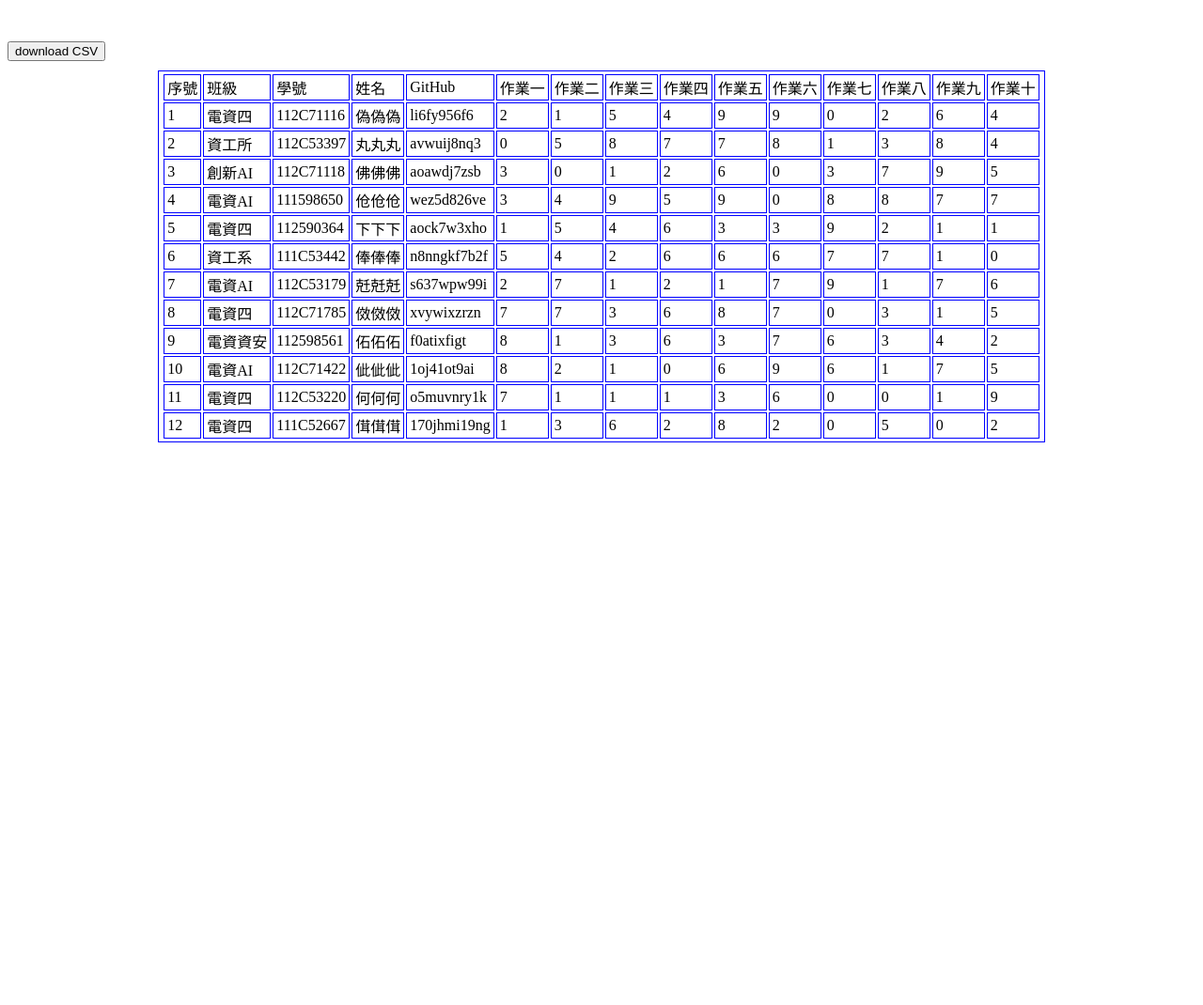
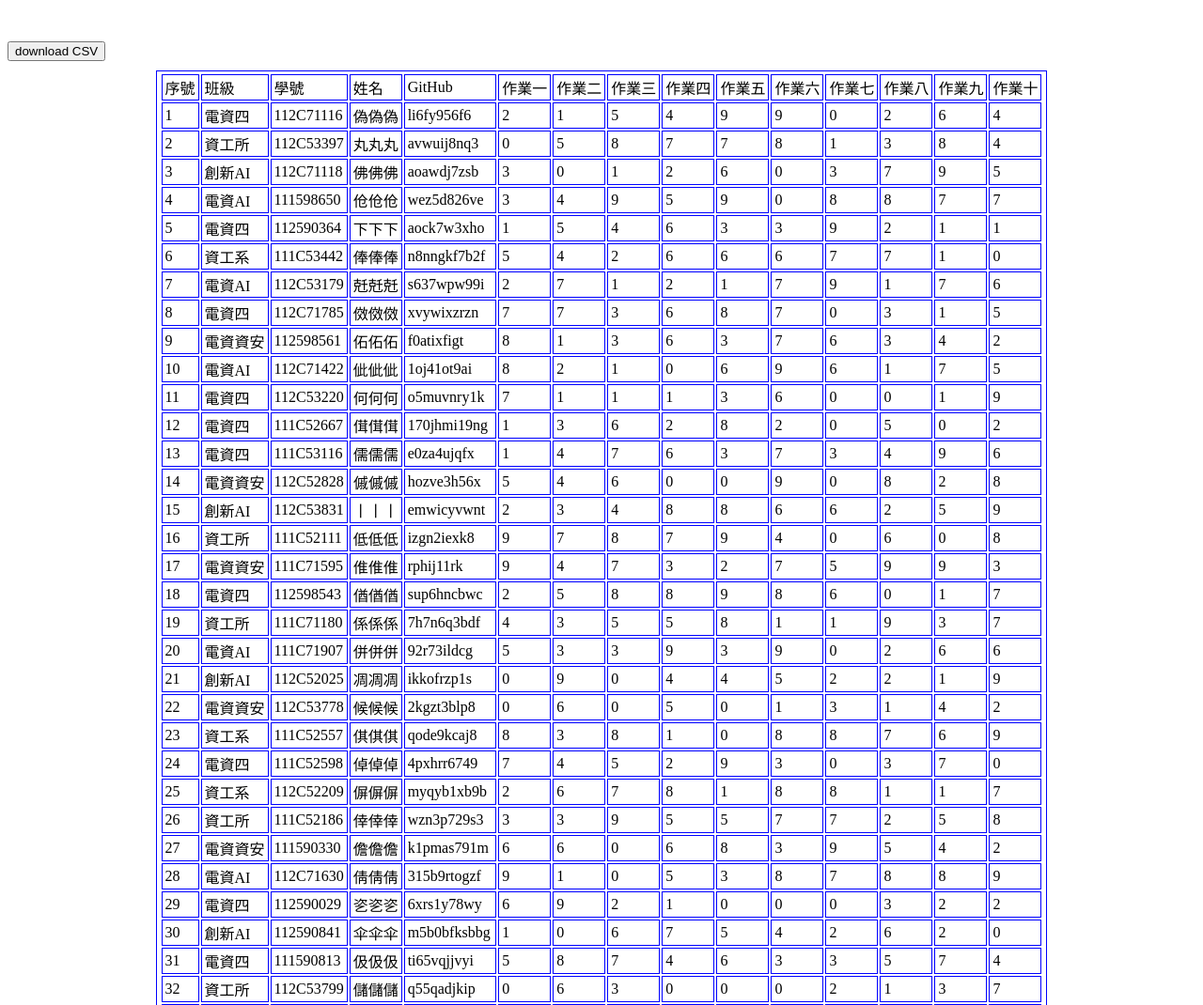
Before and after one commit to v62333wei/vis2023f, a plain HTML site: page hw01/src-simple/index.html in a window 1280 px wide. Shown: the top 1070 px of the page at 94% size. Before the commit the page ends 800 px from the top, so only its background shows below. Drawn offline with Linux system fonts and the light colour scheme.

Commit message:
Add files via upload

```diff
--- a/hw01/src-simple/index.html
+++ b/hw01/src-simple/index.html
@@ -73,7 +73,7 @@
         var a3 = [];
         var header = ['序號', '班級', '學號', '姓名', 'GitHub', '作業一', '作業二', '作業三', '作業四', '作業五', '作業六', '作業七', '作業八', '作業九', '作業十'];
         a3.push(header);
-        for (var i = 0; i < 12; i++) {
+        for (var i = 0; i < 120; i++) {
             a3.push(generateRandomStudentData());
         }
 
```
